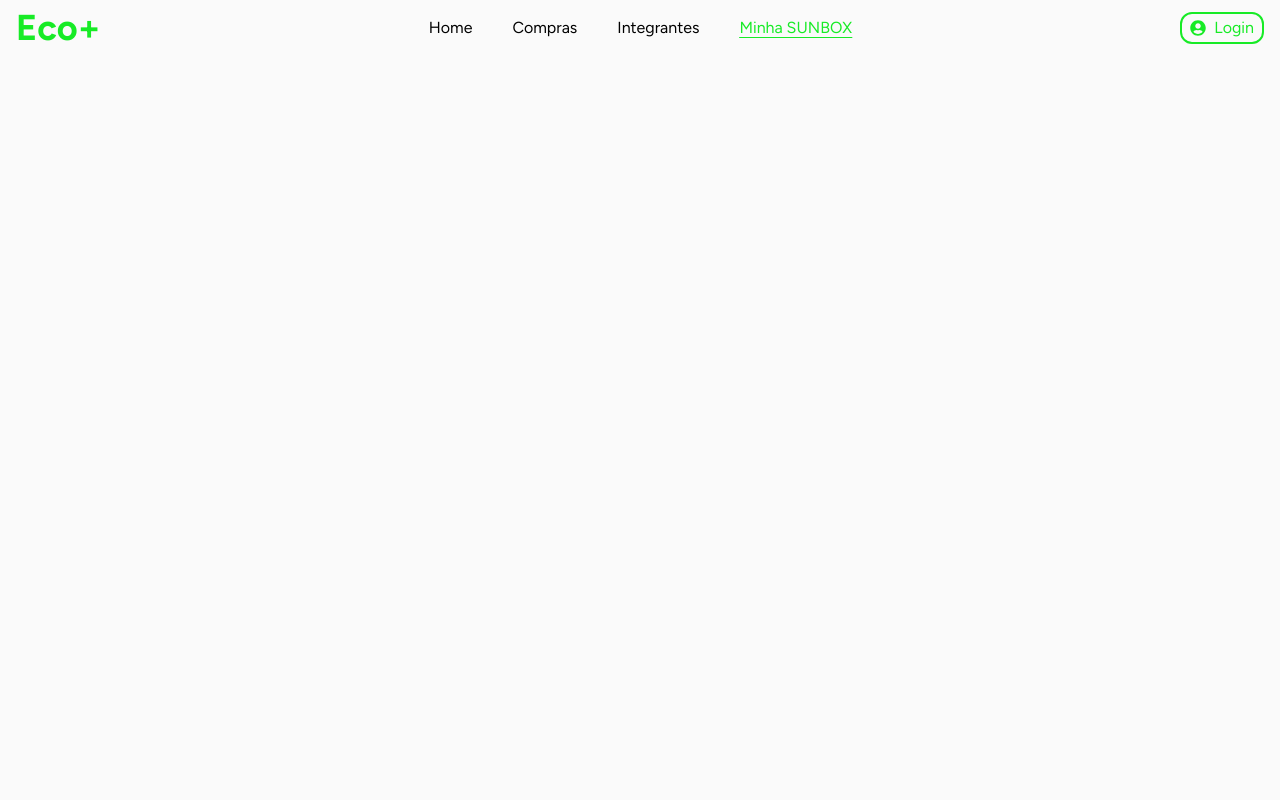
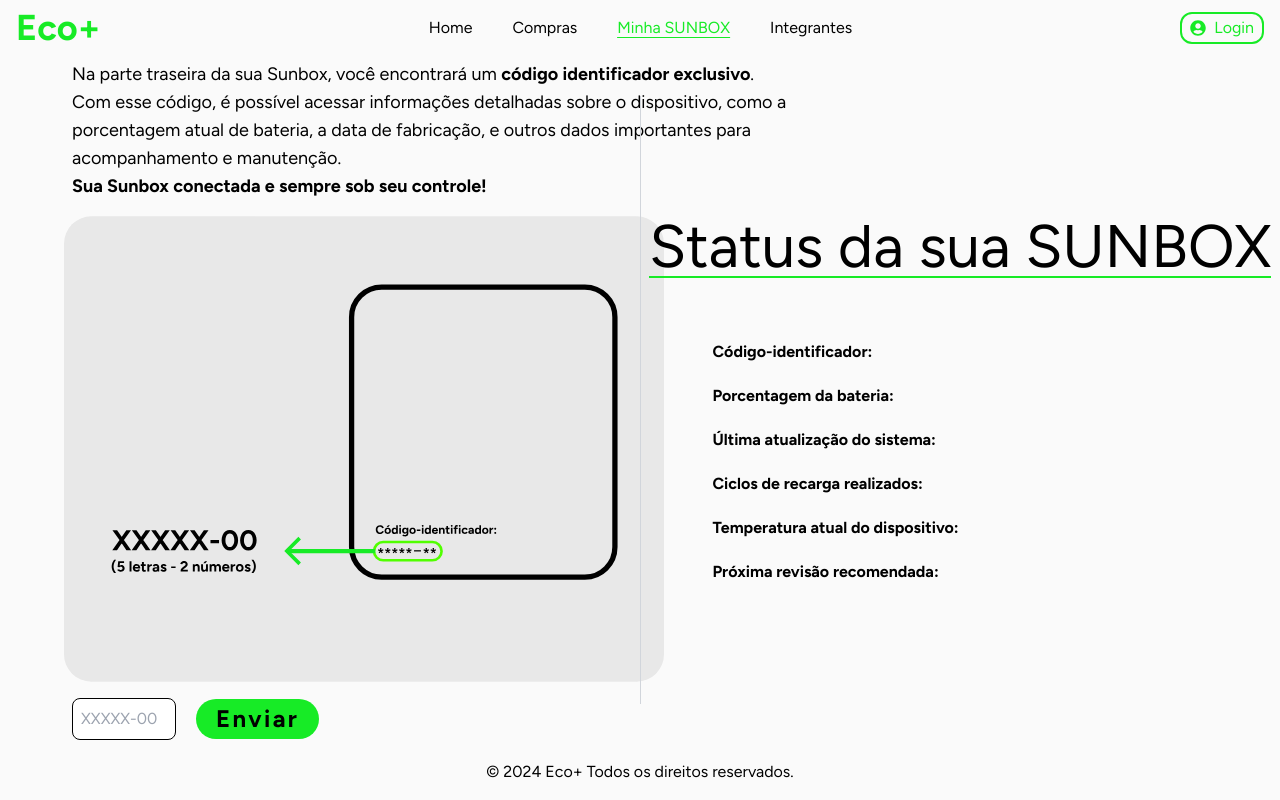
Before and after one commit to tcguus/GS-ECO, a Next.js app in the folder gs/: page /sunbox in a window 1280 px wide. Built offline with nearby package versions, Linux system fonts and the light colour scheme.

Commit message:
Criando a pagina Minha SUNBOX.

```diff
--- a/gs/src/app/page.tsx
+++ b/gs/src/app/page.tsx
@@ -31,7 +31,7 @@ const Home = () => {
           PRINCIPAIS VANTAGENS
         </h1>
         <div className="w-full h-aut mt-[5.5rem] flex justify-evenly">
-        <div className="flex flex-col">
+        <div className="items-start flex flex-col justify-center left-0">
   <p className="text-2xl w-[25rem] leading-relaxed mb-auto">
     A Sunbox é uma caixa inovadora que{" "}
     <span className="font-semibold">armazena energia solar</span>,
@@ -43,10 +43,10 @@ const Home = () => {
   </p>
   <Link
     href="/compras"
-    className="bg-verde pl-5 pr-5 pt-1 pb-1 text-2xl font-bold rounded-3xl inline-flex items-center justify-center tracking-[0.1em] hover:scale-110 transform transition-transform hover:text-white"
+    className="bg-verde pl-5 pr-5 pt-1 pb-1 text-2xl font-bold rounded-3xl tracking-[0.1em] hover:scale-110 transform transition-transform hover:text-white"
   >
     Compre agora!
-  </Link>
+    </Link>
 </div>
         <div className="flex flex-col gap-14">
   <div className="flex items-center gap-5">
--- a/gs/src/app/sunbox/page.tsx
+++ b/gs/src/app/sunbox/page.tsx
@@ -1,11 +1,159 @@
 "use client";
 
+import Footer from "@/components/Footer/Footer";
 import Header from "../../components/Header/Header";
+import Image from "next/image";
+import { useState } from "react";
 
 export default function Sunbox() {
-    return (
-        <div>
-          <Header />
+  const [inputValue, setInputValue] = useState("");
+  interface DeviceData {
+    identifier: string;
+    batteryPercentage: string;
+    lastUpdate: string;
+    rechargeCycles: string;
+    temperature: string;
+    nextReview: string;
+  }
+
+  const [deviceData, setDeviceData] = useState<DeviceData | null>(null);
+  const [isButtonDisabled, setIsButtonDisabled] = useState(false);
+  const [isLoading, setIsLoading] = useState(false);
+
+  const handleInputChange = (e: React.ChangeEvent<HTMLInputElement>) => {
+    let value = e.target.value.toUpperCase();
+    if (value.length > 5 && value[5] !== "-") {
+      value = value.slice(0, 5) + "-" + value.slice(5);
+    }
+    if (/^[A-Za-z]{0,5}-?[0-9]{0,2}$/.test(value)) {
+      setInputValue(value);
+    }
+  };
+
+  const handleSubmit = (e: React.FormEvent) => {
+    e.preventDefault();
+    setIsButtonDisabled(true);
+    setIsLoading(true);
+
+    setTimeout(() => {
+      const randomBatteryPercentage = Math.floor(Math.random() * 101) + "%";
+      const randomLastUpdate = new Date(
+        2024,
+        Math.floor(Math.random() * 12),
+        Math.floor(Math.random() * 28) + 1
+      ).toLocaleDateString("pt-BR", {
+        day: "numeric",
+        month: "long",
+        year: "numeric",
+      });
+      const randomRechargeCycles = Math.floor(Math.random() * 101) + " ciclos";
+      const randomTemperature = Math.floor(Math.random() * 12) + 25 + "°C";
+      const randomNextReview = new Date(
+        2025,
+        Math.floor(Math.random() * 7),
+        Math.floor(Math.random() * 28) + 1
+      ).toLocaleDateString("pt-BR", {
+        day: "numeric",
+        month: "long",
+        year: "numeric",
+      });
+
+      setDeviceData({
+        identifier: inputValue,
+        batteryPercentage: randomBatteryPercentage,
+        lastUpdate: randomLastUpdate,
+        rechargeCycles: randomRechargeCycles,
+        temperature: randomTemperature,
+        nextReview: randomNextReview,
+      });
+
+      setIsLoading(false);
+    }, 2000);
+  };
+
+  return (
+    <div className="flex flex-col min-h-screen relative">
+      {isLoading && (
+        <div className="absolute inset-0 flex items-center justify-center bg-black bg-opacity-50 z-50">
+          <div className="w-16 h-16 border-4 border-green-500 border-t-transparent border-solid rounded-full animate-spin"></div>
         </div>
-    );
+      )}
+      <Header />
+      <div
+        className={`flex flex-grow w-full h-auto items-center ${
+          isLoading ? "blur-sm" : ""
+        }`}
+      >
+        <div className="w-[calc(50%-0.5px)] h-[calc(100vh-112px)] items-start flex flex-col justify-center left-0 gap-4">
+          <p className="w-[45rem] ml-[4.5rem] text-lg">
+            Na parte traseira da sua Sunbox, você encontrará um{" "}
+            <span className="font-bold">código identificador exclusivo</span>
+            . Com esse código, é possível acessar informações detalhadas sobre o
+            dispositivo, como a porcentagem atual de bateria, a data de
+            fabricação, e outros dados importantes para acompanhamento e
+            manutenção. <br />{" "}
+            <span className="font-bold">
+              Sua Sunbox conectada e sempre sob seu controle!
+            </span>
+          </p>
+          <Image
+            src="/id-sunbox.svg"
+            width="600"
+            height="500"
+            alt="Id SunBox"
+            className="ml-[4rem]"
+          />
+          <form
+            onSubmit={handleSubmit}
+            className="flex items-center ml-[4.5rem] gap-5"
+          >
+            <input
+              type="text"
+              placeholder="XXXXX-00"
+              value={inputValue}
+              onChange={handleInputChange}
+              className="p-2 w-[6.5rem] border rounded-lg border-black focus:outline-none focus:ring-2 focus:ring-green-500"
+            />
+            <button
+              type="submit"
+              className="bg-verde pl-5 pr-5 pt-1 pb-1 text-2xl font-bold rounded-3xl tracking-[0.1em] hover:scale-110 transform transition-transform hover:text-white"
+              disabled={isButtonDisabled}
+            >
+              Enviar
+            </button>
+          </form>
+        </div>
+        <div className="w-[1px] h-[calc(90vh-112px)] bg-gray-300"></div>
+        <div className="w-[calc(50%-0.5px)] h-[calc(100vh-112px)] flex flex-col justify-center gap-12">
+        <h1 className="flex ml-auto mr-auto text-6xl relative after:content-[''] after:block after:w-full after:h-[2px] after:bg-[#17EB26] after:absolute after:bottom-[-2px]">Status da sua SUNBOX</h1>
+          <div className="mt-4 ml-[4.5rem] flex flex-col gap-5">
+            <p>
+              <strong>Código-identificador:</strong> {deviceData?.identifier}
+            </p>
+            <p>
+              <strong>Porcentagem da bateria:</strong>{" "}
+              {deviceData?.batteryPercentage}
+            </p>
+            <p>
+              <strong>Última atualização do sistema:</strong>{" "}
+              {deviceData?.lastUpdate}
+            </p>
+            <p>
+              <strong>Ciclos de recarga realizados:</strong>{" "}
+              {deviceData?.rechargeCycles}
+            </p>
+            <p>
+              <strong>Temperatura atual do dispositivo:</strong>{" "}
+              {deviceData?.temperature}
+            </p>
+            <p>
+              <strong>Próxima revisão recomendada:</strong>{" "}
+              {deviceData?.nextReview}
+            </p>
+          </div>
+        </div>
+      </div>
+      <Footer />
+    </div>
+  );
 }
--- a/gs/src/components/Footer/Footer.tsx
+++ b/gs/src/components/Footer/Footer.tsx
@@ -2,6 +2,6 @@
 
 export default function Footer() {
     return (
-        <footer className="flex w-full h-14 bg-white items-center justify-center">© 2024 Eco+. Todos os direitos reservados.</footer>
+        <footer className="flex w-full h-14 bg-#FAFAFA items-center justify-center">© 2024 Eco+ Todos os direitos reservados.</footer>
     )
 }
--- a/gs/src/components/Header/Header.tsx
+++ b/gs/src/components/Header/Header.tsx
@@ -31,20 +31,20 @@ export default function Header() {
         </li>
         <li
           className={`transform transition-transform hover:text-verde hover:scale-110 ${
+            pathname === "/sunbox" ? "text-verde underline" : ""
+          }`}
+        >
+          <Link href="/sunbox" rel="noopener noreferrer">
+            Minha SUNBOX
+          </Link>
+        </li>
+        <li
+          className={`transform transition-transform hover:text-verde hover:scale-110 ${
             pathname === "/integrantes" ? "text-verde underline" : ""
           }`}
         >
           <Link href="/integrantes" rel="noopener noreferrer">
             Integrantes
-          </Link>
-        </li>
-        <li
-          className={`transform transition-transform hover:text-verde hover:scale-110 ${
-            pathname === "/sunbox" ? "text-verde underline" : ""
-          }`}
-        >
-          <Link href="/sunbox" rel="noopener noreferrer">
-            Minha SUNBOX
           </Link>
         </li>
       </nav>
```
Also changed, not shown: gs/public/id-sunbox.svg (added).
